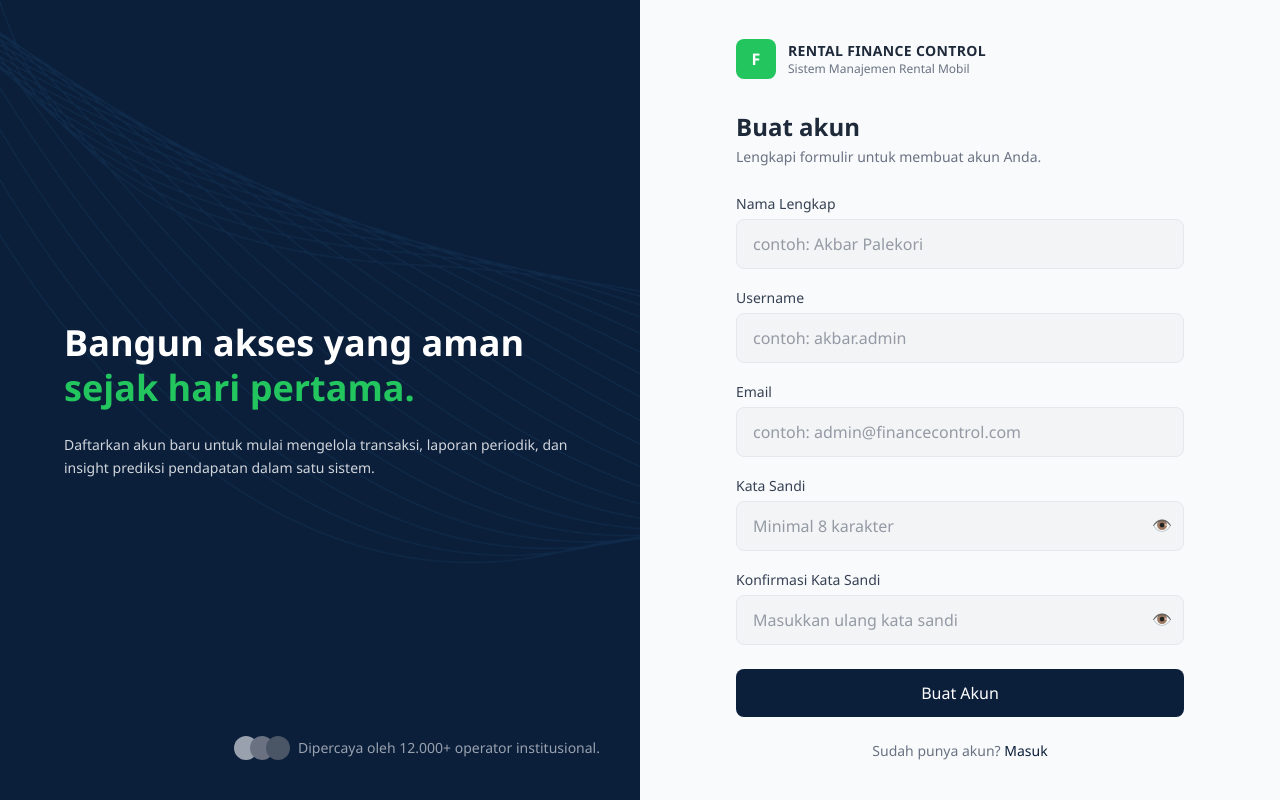
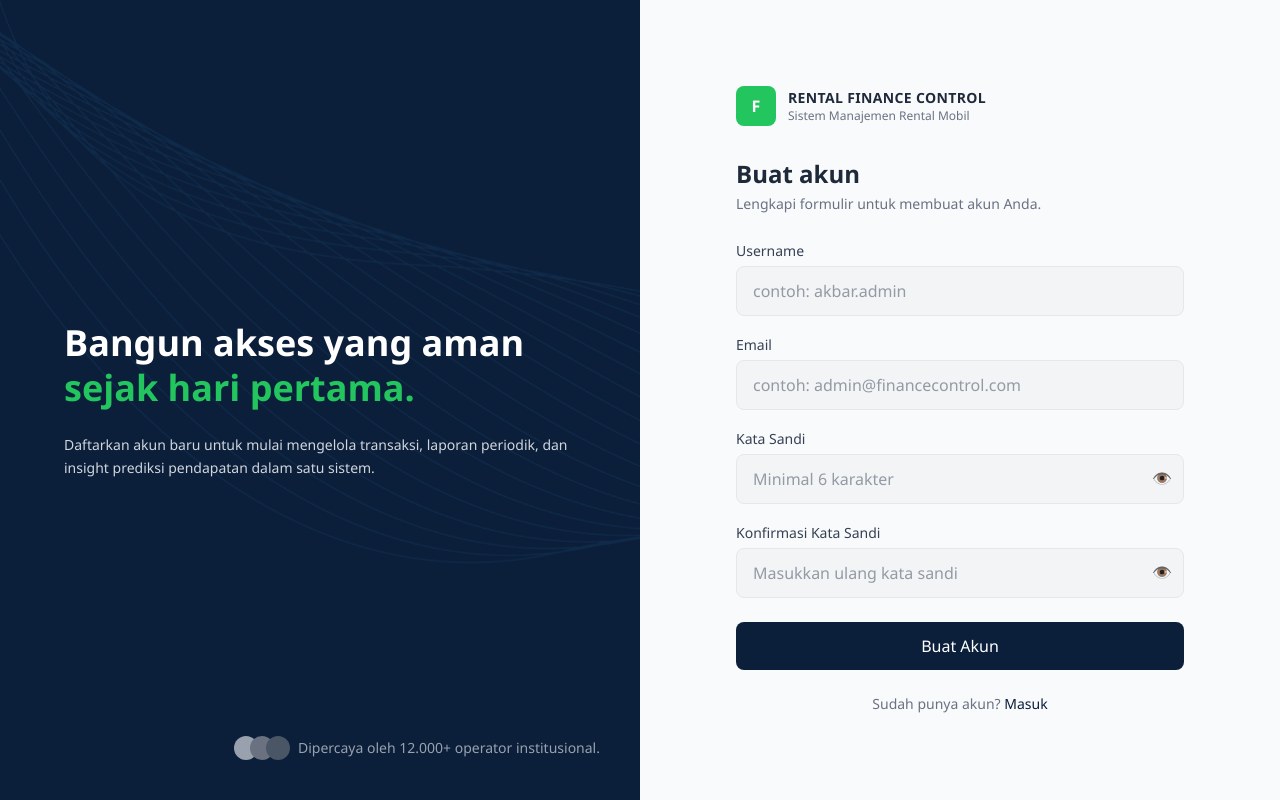
Before and after one commit to lindalestaria27-rgb/finance-app, a Next.js app: page /register in a window 1280 px wide. Built offline with nearby package versions, Linux system fonts and the light colour scheme.

Commit message:
Integrate register page with backend API endpoint

```diff
--- /dev/null
+++ b/app/api/register/route.ts
@@ -0,0 +1,102 @@
+import { NextResponse } from 'next/server';
+
+const BACKEND_BASE_URL = process.env.FINANCE_API_BASE_URL ?? 'https://fin-management-backend.orangewave-4f1698d3.eastasia.azurecontainerapps.io';
+const BACKEND_BEARER_TOKEN = process.env.FINANCE_API_BEARER_TOKEN ?? 'Bearer eyJhbGciOiJIUzI1NiIsInR5cCI6IkpXVCJ9.eyJzdWIiOiJ0ZXN0QHRlc3QuY29tIiwidXNlcl9pZCI6IjBlMDAwMDcxLTRlYTMtNGUyMy05MzhmLWI4Y2RlZmQ0ODliZSIsInJvbGUiOiJzdGFmZiIsImV4cCI6MTc3ODIyNTUwN30.d5hQs9DLHe7k_8yDFMYLVW6YM275Mb_JP-nIE1RIwCw';
+
+type RegisterPayload = {
+  username: string;
+  email: string;
+  password: string;
+  role: string;
+  organization_id: string;
+};
+
+type BackendRegisterResponse = {
+  success?: boolean;
+  server_message?: string;
+  detail?: string;
+  id?: string;
+  username?: string;
+  email?: string;
+  role?: string;
+  organization_id?: string;
+  created_at?: string;
+};
+
+export async function POST(request: Request) {
+  try {
+    const body = (await request.json()) as Partial<RegisterPayload>;
+
+    const payload: RegisterPayload = {
+      username: String(body.username ?? '').trim(),
+      email: String(body.email ?? '').trim(),
+      password: String(body.password ?? ''),
+      role: String(body.role ?? 'staff'),
+      organization_id: String(body.organization_id ?? '')
+    };
+
+    // Validation
+    if (!payload.username || !payload.email || !payload.password || !payload.organization_id) {
+      return NextResponse.json(
+        {
+          success: false,
+          server_message: 'Semua field harus diisi'
+        } satisfies BackendRegisterResponse,
+        { status: 400 }
+      );
+    }
+
+    if (!payload.email.includes('@')) {
+      return NextResponse.json(
+        {
+          success: false,
+          server_message: 'Email tidak valid'
+        } satisfies BackendRegisterResponse,
+        { status: 400 }
+      );
+    }
+
+    if (payload.password.length < 6) {
+      return NextResponse.json(
+        {
+          success: false,
+          server_message: 'Kata sandi minimal 6 karakter'
+        } satisfies BackendRegisterResponse,
+        { status: 400 }
+      );
+    }
+
+    const response = await fetch(`${BACKEND_BASE_URL}/register`, {
+      method: 'POST',
+      headers: {
+        Authorization: BACKEND_BEARER_TOKEN,
+        'Content-Type': 'application/json'
+      },
+      body: JSON.stringify(payload),
+      cache: 'no-store'
+    });
+
+    const data = (await response.json().catch(() => null)) as BackendRegisterResponse | null;
+
+    if (!data) {
+      return NextResponse.json(
+        {
+          success: false,
+          server_message: 'Backend response tidak valid'
+        } satisfies BackendRegisterResponse,
+        { status: response.status }
+      );
+    }
+
+    return NextResponse.json(data, { status: response.status });
+  } catch (error) {
+    console.error('Failed to register', error);
+    return NextResponse.json(
+      {
+        success: false,
+        server_message: 'Gagal mendaftar akun'
+      } satisfies BackendRegisterResponse,
+      { status: 500 }
+    );
+  }
+}
--- a/app/register/page.tsx
+++ b/app/register/page.tsx
@@ -2,10 +2,91 @@
 
 import { useState } from "react";
 import Link from "next/link";
+import { useRouter } from "next/navigation";
 
 export default function RegisterPage() {
+  const router = useRouter();
   const [showPassword, setShowPassword] = useState(false);
   const [showConfirm, setShowConfirm] = useState(false);
+  const [isLoading, setIsLoading] = useState(false);
+  const [error, setError] = useState("");
+  const [success, setSuccess] = useState("");
+
+  const [username, setUsername] = useState("");
+  const [email, setEmail] = useState("");
+  const [password, setPassword] = useState("");
+  const [confirmPassword, setConfirmPassword] = useState("");
+  const [role] = useState("staff");
+  const [organizationId] = useState("ca5196b5-479b-4559-8f44-867d053d7fc5");
+
+  const handleSubmit = async (e: React.FormEvent) => {
+    e.preventDefault();
+    setError("");
+    setSuccess("");
+
+    // Validation
+    if (!username || !email || !password || !confirmPassword) {
+      setError("Semua field harus diisi");
+      return;
+    }
+
+    if (password !== confirmPassword) {
+      setError("Kata sandi tidak cocok");
+      return;
+    }
+
+    if (password.length < 6) {
+      setError("Kata sandi minimal 6 karakter");
+      return;
+    }
+
+    if (!email.includes("@")) {
+      setError("Email tidak valid");
+      return;
+    }
+
+    setIsLoading(true);
+    try {
+      const response = await fetch("/api/register", {
+        method: "POST",
+        headers: {
+          "Content-Type": "application/json"
+        },
+        body: JSON.stringify({
+          username,
+          email,
+          password,
+          role,
+          organization_id: organizationId
+        })
+      });
+
+      const data = (await response.json()) as
+        | {
+            success?: boolean;
+            server_message?: string;
+            detail?: string;
+            id?: string;
+            username?: string;
+            email?: string;
+          }
+        | null;
+
+      if (!response.ok || !data?.success) {
+        setError(data?.server_message ?? data?.detail ?? "Gagal mendaftar");
+        return;
+      }
+
+      setSuccess("Akun berhasil dibuat! Redirecting ke login...");
+      setTimeout(() => {
+        router.push("/login");
+      }, 2000);
+    } catch {
+      setError("Gagal mendaftar akun");
+    } finally {
+      setIsLoading(false);
+    }
+  };
 
   return (
     <div className="min-h-screen flex">
@@ -73,19 +154,19 @@ export default function RegisterPage() {
           </p>
 
           {/* FORM */}
-          <form className="flex flex-col text-gray-700 gap-4">
+          <form className="flex flex-col text-gray-700 gap-4" onSubmit={handleSubmit}>
 
-            {/* Nama */}
-            <div>
-              <label className="text-sm font-medium text-gray-700">
-                Nama Lengkap
-              </label>
-              <input
-                type="text"
-                placeholder="contoh: Akbar Palekori"
-                className="w-full mt-1 px-4 py-3 border border-gray-200 rounded-lg bg-gray-100 focus:bg-white focus:outline-none focus:ring-2 focus:ring-[#0B1F3A]"
-              />
-            </div>
+            {error && (
+              <div className="p-3 bg-red-50 border border-red-200 rounded-lg text-red-700 text-sm">
+                {error}
+              </div>
+            )}
+
+            {success && (
+              <div className="p-3 bg-green-50 border border-green-200 rounded-lg text-green-700 text-sm">
+                {success}
+              </div>
+            )}
 
             {/* Username */}
             <div>
@@ -95,7 +176,10 @@ export default function RegisterPage() {
               <input
                 type="text"
                 placeholder="contoh: akbar.admin"
-                className="w-full mt-1 px-4 py-3 border border-gray-200 rounded-lg bg-gray-100 focus:bg-white focus:outline-none focus:ring-2 focus:ring-[#0B1F3A]"
+                value={username}
+                onChange={(e) => setUsername(e.target.value)}
+                disabled={isLoading}
+                className="w-full mt-1 px-4 py-3 border border-gray-200 rounded-lg bg-gray-100 focus:bg-white focus:outline-none focus:ring-2 focus:ring-[#0B1F3A] disabled:opacity-50 disabled:cursor-not-allowed"
               />
             </div>
 
@@ -107,7 +191,10 @@ export default function RegisterPage() {
               <input
                 type="email"
                 placeholder="contoh: admin@financecontrol.com"
-                className="w-full mt-1 px-4 py-3 border border-gray-200 rounded-lg bg-gray-100 focus:bg-white focus:outline-none focus:ring-2 focus:ring-[#0B1F3A]"
+                value={email}
+                onChange={(e) => setEmail(e.target.value)}
+                disabled={isLoading}
+                className="w-full mt-1 px-4 py-3 border border-gray-200 rounded-lg bg-gray-100 focus:bg-white focus:outline-none focus:ring-2 focus:ring-[#0B1F3A] disabled:opacity-50 disabled:cursor-not-allowed"
               />
             </div>
 
@@ -120,14 +207,18 @@ export default function RegisterPage() {
               <div className="relative mt-1">
                 <input
                   type={showPassword ? "text" : "password"}
-                  placeholder="Minimal 8 karakter"
-                  className="w-full px-4 py-3 border border-gray-200 rounded-lg bg-gray-100 focus:bg-white focus:outline-none focus:ring-2 focus:ring-[#0B1F3A]"
+                  placeholder="Minimal 6 karakter"
+                  value={password}
+                  onChange={(e) => setPassword(e.target.value)}
+                  disabled={isLoading}
+                  className="w-full px-4 py-3 border border-gray-200 rounded-lg bg-gray-100 focus:bg-white focus:outline-none focus:ring-2 focus:ring-[#0B1F3A] disabled:opacity-50 disabled:cursor-not-allowed"
                 />
 
                 <button
                   type="button"
                   onClick={() => setShowPassword(!showPassword)}
-                  className="absolute right-3 top-3 text-gray-400"
+                  disabled={isLoading}
+                  className="absolute right-3 top-3 text-gray-400 disabled:opacity-50"
                 >
                   {showPassword ? "🙈" : "👁️"}
                 </button>
@@ -144,13 +235,17 @@ export default function RegisterPage() {
                 <input
                   type={showConfirm ? "text" : "password"}
                   placeholder="Masukkan ulang kata sandi"
-                  className="w-full px-4 py-3 border border-gray-200 rounded-lg bg-gray-100 focus:bg-white focus:outline-none focus:ring-2 focus:ring-[#0B1F3A]"
+                  value={confirmPassword}
+                  onChange={(e) => setConfirmPassword(e.target.value)}
+                  disabled={isLoading}
+                  className="w-full px-4 py-3 border border-gray-200 rounded-lg bg-gray-100 focus:bg-white focus:outline-none focus:ring-2 focus:ring-[#0B1F3A] disabled:opacity-50 disabled:cursor-not-allowed"
                 />
 
                 <button
                   type="button"
                   onClick={() => setShowConfirm(!showConfirm)}
-                  className="absolute right-3 top-3 text-gray-400"
+                  disabled={isLoading}
+                  className="absolute right-3 top-3 text-gray-400 disabled:opacity-50"
                 >
                   {showConfirm ? "🙈" : "👁️"}
                 </button>
@@ -160,9 +255,10 @@ export default function RegisterPage() {
             {/* Button */}
             <button
               type="submit"
-              className="mt-2 bg-[#0B1F3A] text-white py-3 rounded-lg font-medium hover:opacity-90 transition"
+              disabled={isLoading}
+              className="mt-2 bg-[#0B1F3A] text-white py-3 rounded-lg font-medium hover:opacity-90 transition disabled:opacity-50 disabled:cursor-not-allowed"
             >
-              Buat Akun
+              {isLoading ? "Mendaftar..." : "Buat Akun"}
             </button>
           </form>
 
```
